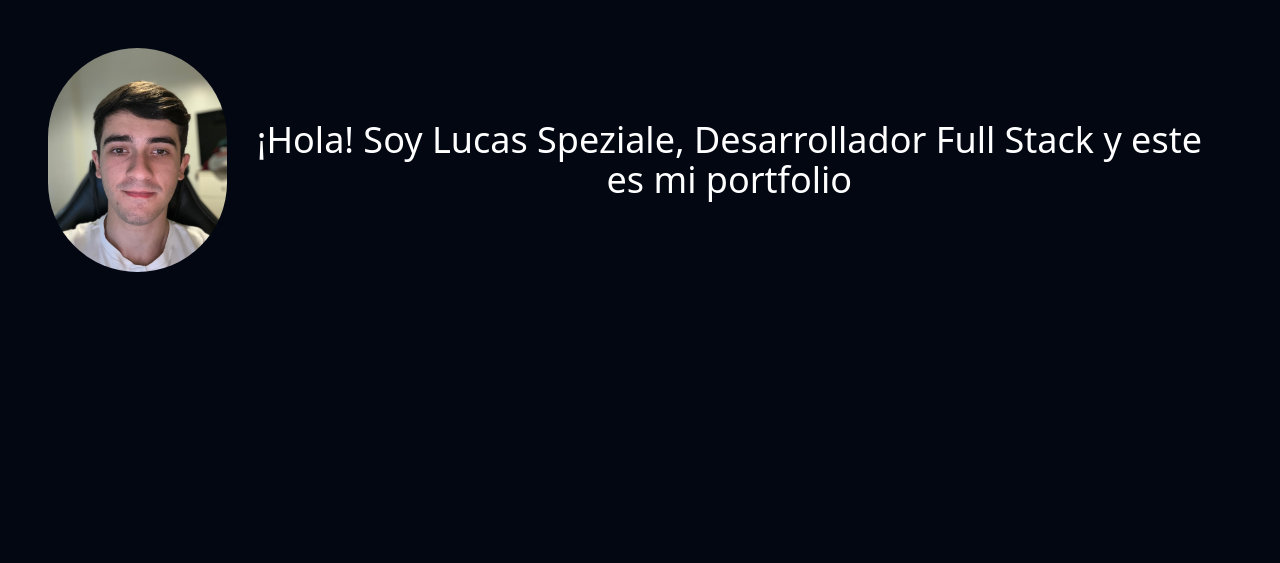
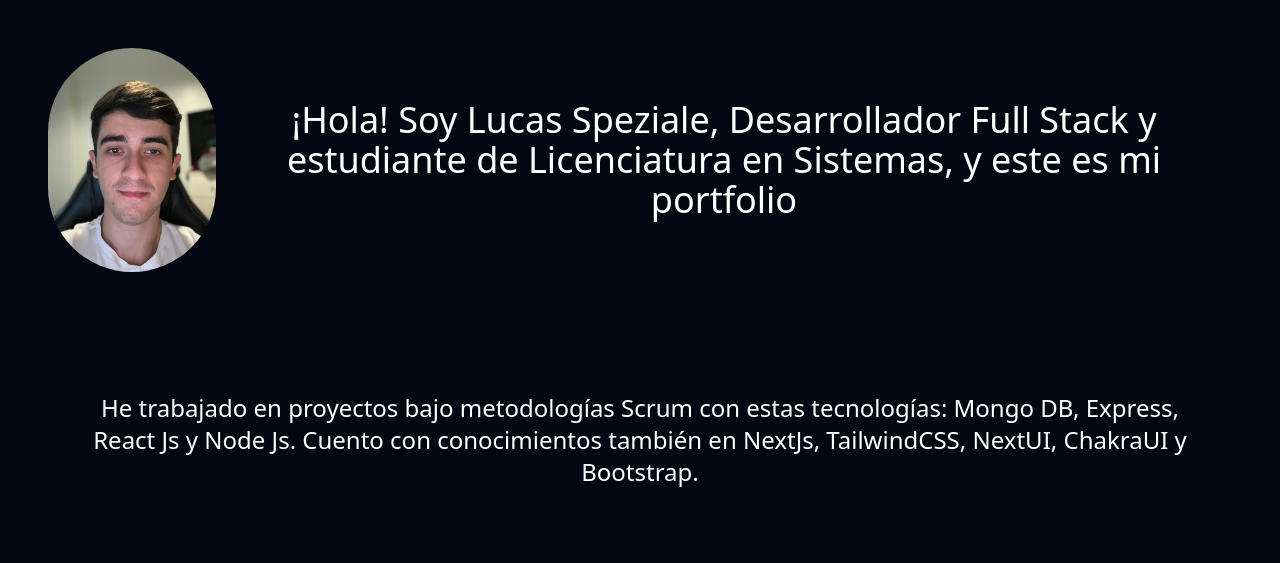
Before and after one commit to lucas271102/Portfolio, a website: page index.html in a window 1280 px wide. Drawn offline with nearby package versions, Linux system fonts and the light colour scheme.

Commit message:
portfolio

```diff
--- a/index.html
+++ b/index.html
@@ -11,10 +11,17 @@
     <div class="flex justify-center items-center p-12">
       <img src="./assets/perfil.jpg" alt="" class="rounded-full w-56 h-56" />
       <h1 class="text-4xl font-sans text-center p-6 text-white font-light t">
-        ¡Hola! Soy Lucas Speziale, Desarrollador Full Stack y este es mi
+        ¡Hola! Soy Lucas Speziale,   Desarrollador Full Stack y estudiante de Licenciatura en Sistemas, y este es mi
         portfolio
       </h1>
     </div>
+     <div class="flex justify-ecnter items-center p-12">
+        <p class="text-2xl font-sans text-center p-6 text-white font-light ">He trabajado en proyectos bajo metodologías Scrum con estas tecnologías:
+            Mongo DB, Express, React Js y Node Js.
+            Cuento con conocimientos también en NextJs, TailwindCSS, NextUI, ChakraUI y Bootstrap.
+        </p>
+     </div>
+
     <script src="https://cdn.tailwindcss.com"></script>
   </body>
 </html>
```
